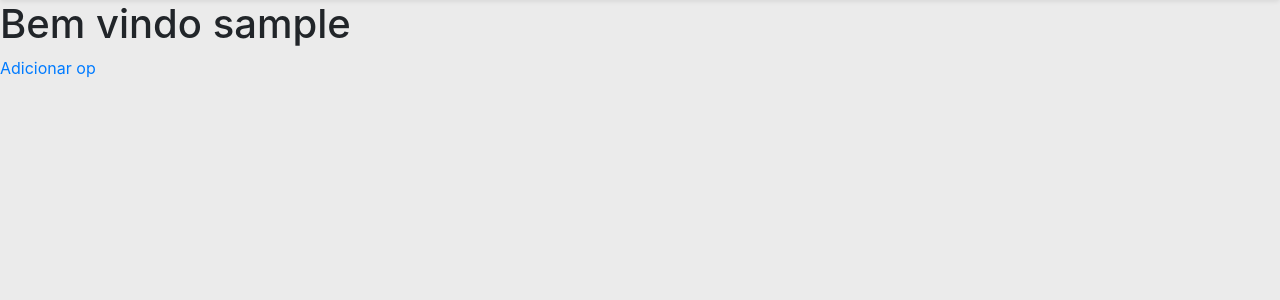
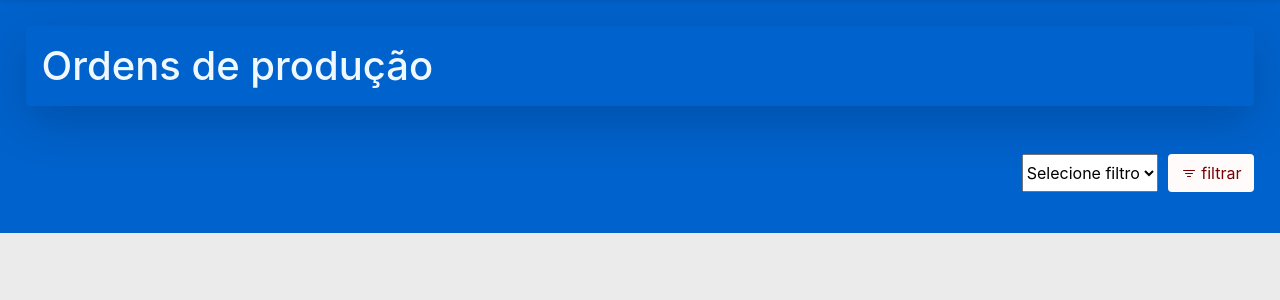
Before and after one commit to 98llm/GESOFT, a Flask app: page /op in a window 1280 px wide. Shown: the part 58-358 px from the top of the page. Run offline with Flask 2, Linux system fonts and the light colour scheme; a user stored in the database is signed in; some libraries are stand-ins or nearby versions.

Commit message:
alteracoes nas telas op e placas, adicionado botao filtro

```diff
--- /dev/null
+++ b/static/css/op.css
@@ -0,0 +1,20 @@
+.placas-container {
+    background-color: #0062cc;
+    padding: 2%;
+}
+
+#info{
+    color: aliceblue;
+}
+
+.fi_button{
+    background-color: rgb(255, 251, 251);
+    color: rgb(119, 0, 0);
+    margin-left: 10px;
+}
+
+.fi_button:hover {
+    color: rgb(255, 255, 255);
+    background-color: #dc3545;
+    border-color: #dc3545;
+}
--- a/templates/op.html
+++ b/templates/op.html
@@ -2,13 +2,34 @@
 {% block title %}Ordens de produção{% endblock %}
 
 {%block head%}
-<link rel="stylesheet" href="{{ url_for('static', filename='css/home.css')}}">
+<link rel="stylesheet" href="{{ url_for('static', filename='css/op.css')}}">
 {%endblock%}
 
 
 {% block content %}
 
-    <h1>Bem vindo {{current_user.username}}</h1>
-    <a href="/op/adicionar">Adicionar op</a>
+<div class="placas-container">
+    <h1 id="info" class="shadow-lg p-3 mb-5 rounded">Ordens de produção</h1>
+
+    <div class="form-group d-flex justify-content-end">
+        <select name="filtros" id="filtros">
+            <option value="" disabled selected>Selecione filtro</option>
+            <option value="ID">ID</option>
+            <option value="Código">Código</option>
+            <option value="Modelo">Modelo</option>
+            <option value="Cliente">Cliente</option>
+        </select>
+
+        <button type="button" class="fi_button btn mr10">
+            <svg width="16" height="16" fill="currentColor" viewBox="0 0 16 16">
+                <path
+                    d="M6 10.5a.5.5 0 0 1 .5-.5h3a.5.5 0 0 1 0 1h-3a.5.5 0 0 1-.5-.5zm-2-3a.5.5 0 0 1 .5-.5h7a.5.5 0 0 1 0 1h-7a.5.5 0 0 1-.5-.5zm-2-3a.5.5 0 0 1 .5-.5h11a.5.5 0 0 1 0 1h-11a.5.5 0 0 1-.5-.5z">
+                </path>
+            </svg>
+            filtrar
+        </button>
+    </div>
+
+</div>
 
 {% endblock %}
```
Also changed, not shown: static/css/placa.css (+13 -1 lines), templates/placa.html (+14 -2 lines).
